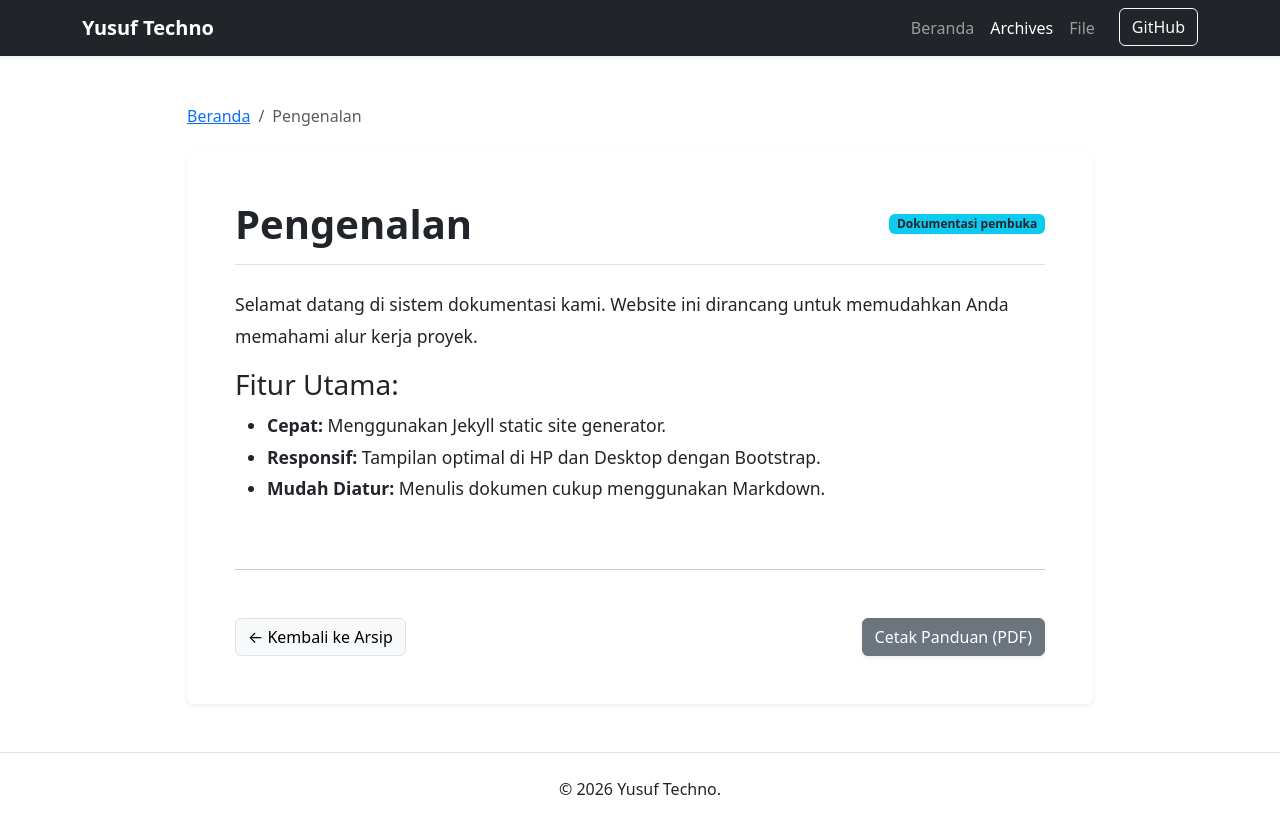
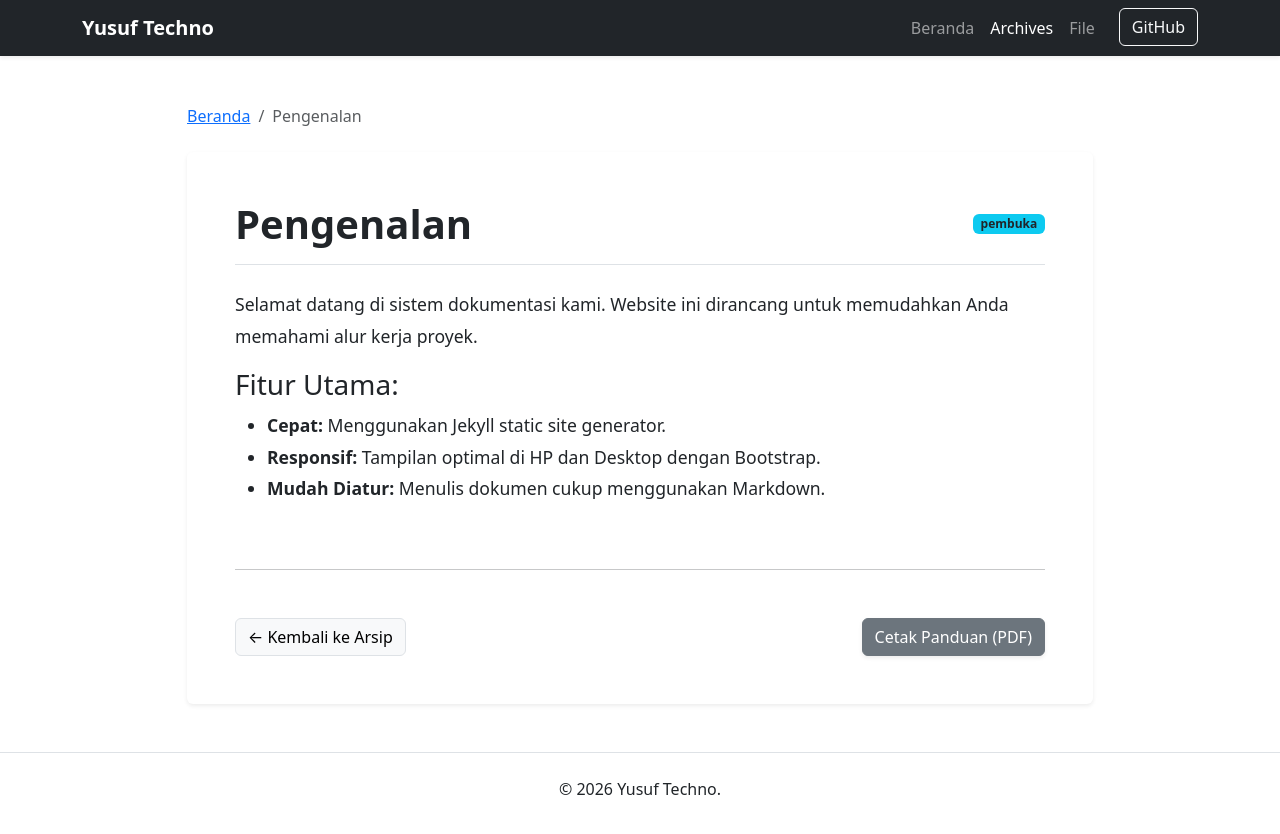
Before and after one commit to yusuftechno/yusuftechno.github.io, a Jekyll site: the page built from _docs/pengenalan.md, in a window 1280 px wide. Shown: the top 834 px of the page. Built offline with Jekyll 4.4.1, drawn with Linux system fonts in a browser that asks for light colours.

Commit message:
kiriman ketujuh

```diff
--- a/_layouts/docs.html
+++ b/_layouts/docs.html
@@ -14,7 +14,7 @@ layout: default
             <div class="card shadow-sm border-0 p-4 p-md-5">
                 <div class="d-flex justify-content-between align-items-center mb-4 border-bottom pb-3">
                     <h1 class="fw-bold mb-0 text-dark">{{ page.title }}</h1>
-                    <span class="badge bg-info text-dark">Dokumentasi {{ page.konten }}</span>
+                    <span class="badge bg-info text-dark">{{ page.konten }}</span>
                 </div>
 
                 <div class="content" style="line-height: 1.8; font-size: 1.1rem;">
```
